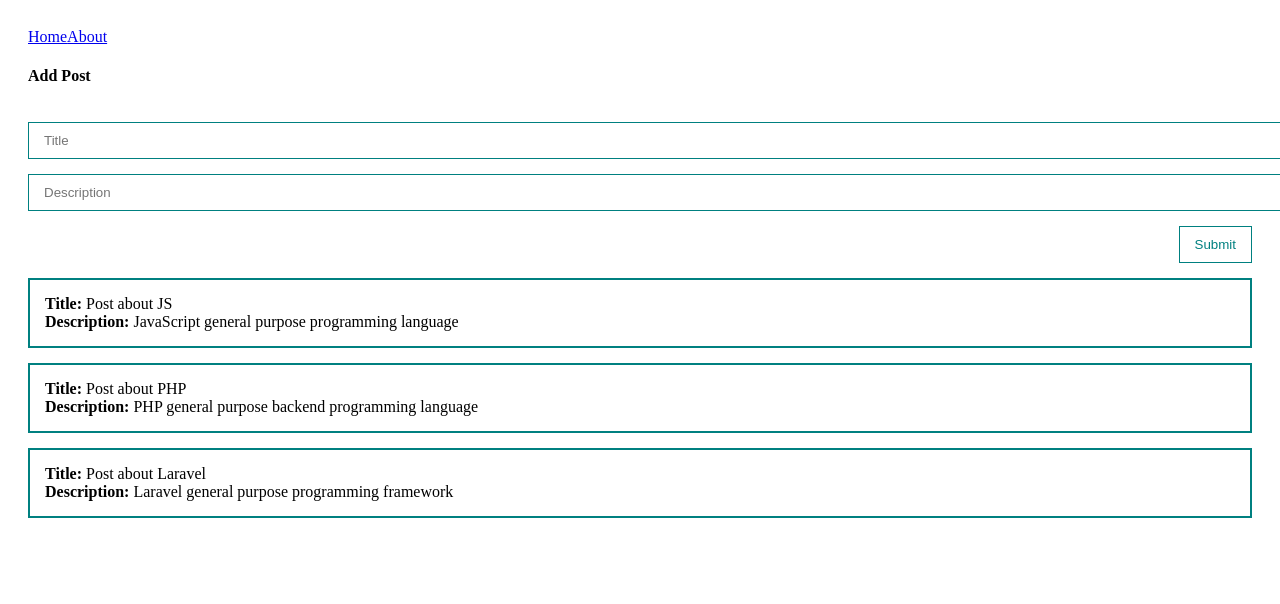
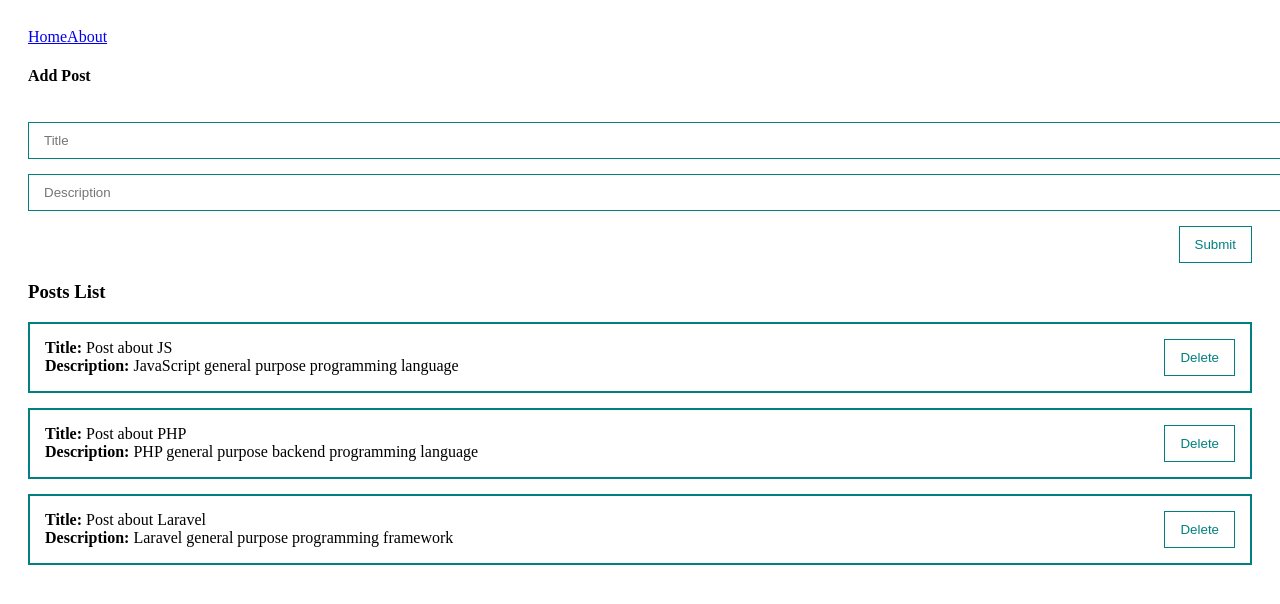
Before and after one commit to AnastasiaDolgopolova/vue3-course, a Vue app: page / in a window 1280 px wide. Shown: the top 604 px of the page. Built offline with nearby package versions, Linux system fonts and the light colour scheme.

Commit message:
data exchange between child and parent components

```diff
--- a/src/App.vue
+++ b/src/App.vue
@@ -10,7 +10,7 @@
       </nav>
     </div>
     <div>
-      <post-form/>
+      <post-form @create="createPost"/>
       <post-list :posts="posts"/>
     </div>
   </div>
@@ -35,21 +35,12 @@
         {id: 1, title: 'Post about PHP', description: 'PHP general purpose backend programming language'},
         {id: 1, title: 'Post about Laravel', description: 'Laravel general purpose programming framework'},
       ],
-      title: '',
-      description: '',
     }
   },
   methods: {
-    createPost() {
-      const newPost = {
-        id: Date.now(),
-        title: this.title,
-        description: this.description
-      }
-
-      this.posts.push(newPost);
-      this.title = '';
-      this.description = '';
+    createPost(post) {
+      //console.log(post);
+      this.posts.push(post);
     },
   }
 }
--- a/src/components/PostForm.vue
+++ b/src/components/PostForm.vue
@@ -1,14 +1,25 @@
 <template>
   <form @submit.prevent>
     <h4>Add Post</h4>
-    <input v-bind:value="post.title" @input="post.title = $event.target.value" class="input" type="text" placeholder="Title">
-    <input v-bind:value="post.description" @input="post.description = $event.target.value" class="input" type="text" placeholder="Description">
-<!--    <button class="btn" @click="createPost">Submit</button>-->
-    <button class="btn">Submit</button>
+    <my-input v-model="post.title"
+           type="text"
+           placeholder="Title"
+    ></my-input>
+    <my-input v-model="post.description"
+           type="text"
+           placeholder="Description"
+    ></my-input>
+    <my-button
+        class="btn"
+        style="align-self: flex-end; margin-top: 15px"
+        @click="createPost">
+      Submit
+    </my-button>
   </form>
 </template>
 
 <script>
+
 export default {
   data() {
     return {
@@ -17,6 +28,18 @@
         description: ''
       }
     }
+  },
+  methods: {
+    createPost() {
+      this.id = Date.now();
+      this.$emit('create', this.post);
+
+      this.post = {
+        title: '',
+        description: ''
+      }
+
+    },
   }
 }
 </script>
@@ -26,20 +49,4 @@
   display: flex;
   flex-direction: column;
 }
-
-.btn {
-  align-self: flex-end;
-  margin-top: 15px;
-  padding: 10px 15px;
-  background: none;
-  color: teal;
-  border: 1px solid teal;
-}
-
-.input {
-  width: 100%;
-  padding: 10px 15px;
-  border: 1px solid teal;
-  margin-top: 15px;
-}
 </style>
--- /dev/null
+++ b/src/components/PostItem.vue
@@ -0,0 +1,37 @@
+<template>
+  <div class="post">
+    <div>
+      <div><strong>Title:</strong> {{ post.title }}</div>
+      <div><strong>Description:</strong> {{ post.description }}</div>
+    </div>
+    <div class="post__btns">
+      <my-button class="btn">
+        Delete
+      </my-button>
+    </div>
+  </div>
+</template>
+
+<script>
+
+export default {
+  props: {
+    post:{
+      type: Object,
+      required: true
+    }
+
+  }
+}
+</script>
+
+<style scoped>
+.post {
+  padding: 15px;
+  border: 2px solid teal;
+  margin-top: 15px;
+  display: flex;
+  align-items: center;
+  justify-content: space-between;
+}
+</style>
--- a/src/components/PostList.vue
+++ b/src/components/PostList.vue
@@ -1,21 +1,23 @@
 <template>
-  <div class="post" v-for="post in posts">
-    <div><strong>Title:</strong> {{ post.title }}</div>
-    <div><strong>Description:</strong> {{ post.description }}</div>
+  <div>
+    <h3>Posts List</h3>
+    <post-item
+        v-for="post in posts"
+        :post="post"
+    />
   </div>
 </template>
 
 <style lang="scss" scoped>
-.post {
-  padding: 15px;
-  border: 2px solid teal;
-  margin-top: 15px;
-}
+
 </style>
 
 
 <script>
+import PostItem from "@/components/PostItem.vue";
+
 export default {
+  components: {PostItem},
   props: {
     posts:{
       type: Array,
--- /dev/null
+++ b/src/components/UI/MyButton.vue
@@ -0,0 +1,21 @@
+<template>
+  <button>
+    <slot></slot>
+  </button>
+
+</template>
+
+<script>
+export default {
+  name: 'my-button'
+}
+</script>
+
+<style scoped>
+.btn {
+  padding: 10px 15px;
+  background: none;
+  color: teal;
+  border: 1px solid teal;
+}
+</style>
--- /dev/null
+++ b/src/components/UI/MyInput.vue
@@ -0,0 +1,19 @@
+<template>
+  <input class="input" type="text">
+
+</template>
+
+<script>
+export default {
+  name: 'my-input'
+}
+</script>
+
+<style scoped>
+.input {
+  width: 100%;
+  padding: 10px 15px;
+  border: 1px solid teal;
+  margin-top: 15px;
+}
+</style>
--- /dev/null
+++ b/src/components/UI/index.js
@@ -0,0 +1,7 @@
+import MyButton from "@/components/UI/MyButton.vue";
+import MyInput from "@/components/UI/MyInput.vue";
+
+export default [
+    MyButton,
+    MyInput
+]
--- a/src/main.js
+++ b/src/main.js
@@ -3,8 +3,15 @@
 import { createApp } from 'vue'
 import App from './App.vue'
 import router from './router'
+import components from '@/components/UI';
+
+console.log(components);
 
 const app = createApp(App)
+
+components.forEach(component => {
+    app.component(component.name, component)
+})
 
 app.use(router)
 
```
